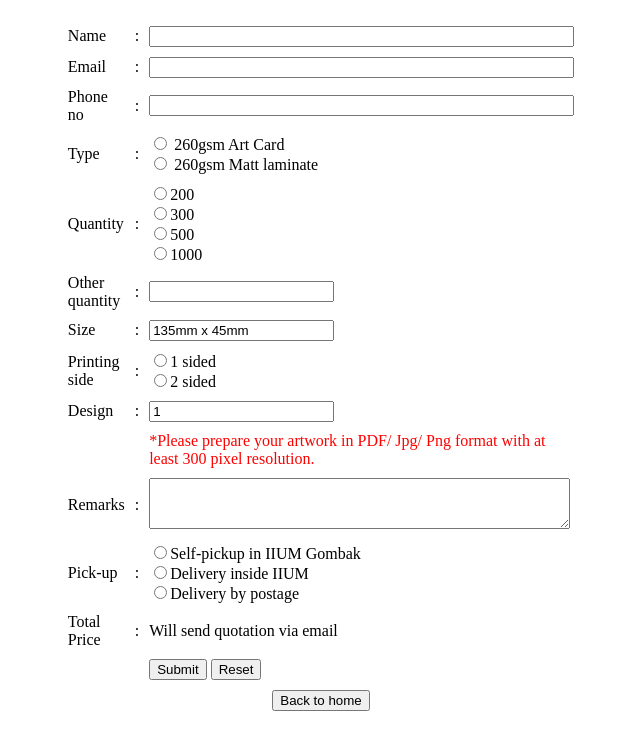
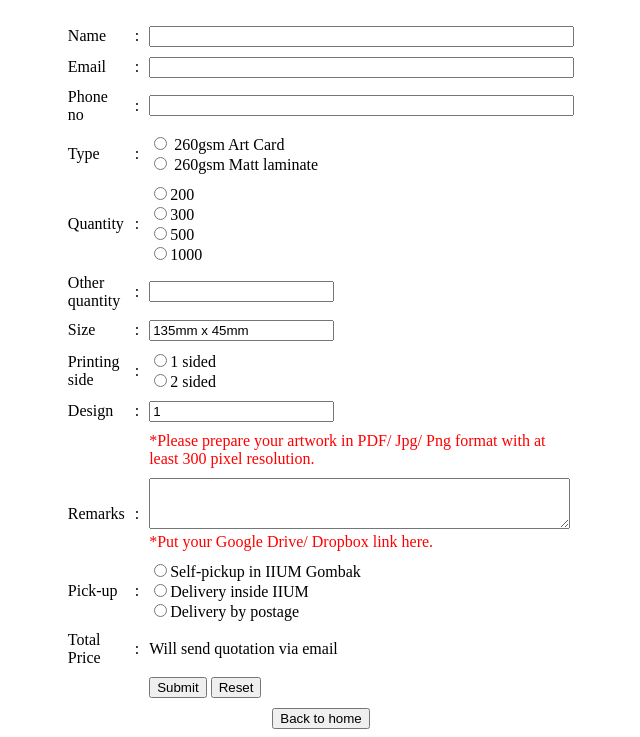
Before and after one commit to Fulanah/typenmy-web, a plain HTML site: page docs/forms/bookmark.html in a window 1280 px wide. Shown: the part 122-859 px from the top of the page, without its empty margins (319-959 px from the left). Drawn offline with nearby package versions, Linux system fonts and the light colour scheme.

Commit message:
Update bookmark.html

```diff
--- a/docs/forms/bookmark.html
+++ b/docs/forms/bookmark.html
@@ -103,7 +103,7 @@
 <tr>
 <td>Remarks</td>
 <td>:</td>
-<td><textarea name="detail" cols="50" rows="3" id="detail"></textarea></td>
+<td><textarea name="detail" cols="50" rows="3" id="detail"></textarea><br><span style="color:red">*Put your Google Drive/ Dropbox link here.</span></td>
 </tr>
 
 <tr>
```
